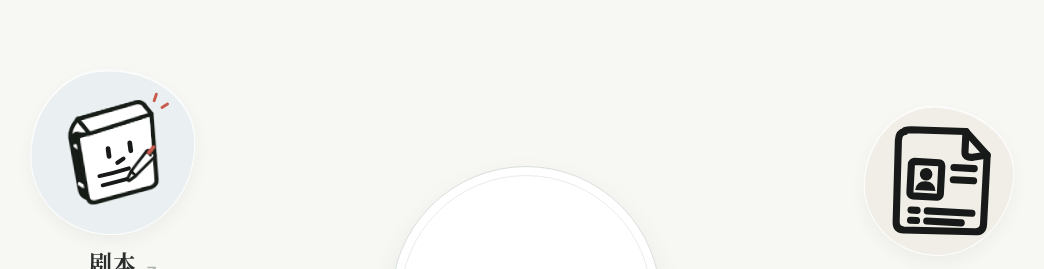
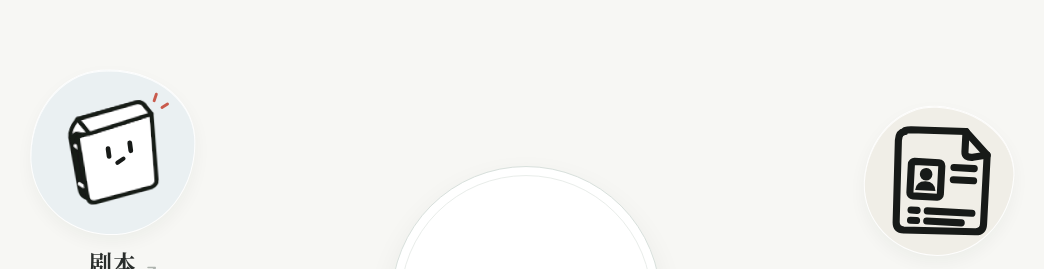
Before and after one commit to goheye/folio, a React (Vite) app: page / in a window 1280 px wide. Shown: the top 269 px of the page, without its empty margins (114-1158 px from the left). Built offline with nearby package versions, Linux system fonts and the light colour scheme.

Commit message:
静止态只显示闭合书本，点击时再显示书写笔尖

```diff
--- a/src/components/Doodle.tsx
+++ b/src/components/Doodle.tsx
@@ -72,6 +72,7 @@ export default function Doodle({
           <path d="M111 113 L112 128 M153 105 L154 120" />
           <path d="M127 141 L139 134" strokeWidth="8" />
         </g>
+        {active && <>
           <g className="doodle-script-writing" strokeWidth="7.5">
             <path className="doodle-script-line doodle-script-line-one" pathLength="100" d="M91 164 Q118 160 148 153" />
             <path className="doodle-script-line doodle-script-line-two" pathLength="100" d="M96 182 Q119 178 144 173" />
@@ -79,10 +80,9 @@ export default function Doodle({
           <g
             className="doodle-script-pen"
             strokeWidth="5.5"
-          transform={active ? undefined : 'translate(144 151)'}
             filter={'url(#' + filterId + ')'}
           >
-          {active && <animateMotion
+            <animateMotion
               begin="0s"
               dur="1.2s"
               fill="freeze"
@@ -90,11 +90,12 @@ export default function Doodle({
               keyTimes="0;0.42;0.62;1"
               keyPoints="0;0.354;0.723;1"
               path="M91 142 L148 132 C132 133 112 151 96 160 L144 151"
-          />}
+            />
             <path d="M0 22 L8 8 L40 -28 Q43 -31 47 -28 L54 -22 Q57 -19 53 -15 L16 17 L4 25 Q0 26 0 22 Z" fill="#fff" />
             <path d="M8 8 L16 17 M40 -28 L47 -20 M4 25 L16 17" fill="none" />
             <path d="M44 -25 L54 -35" stroke="#C95B4D" strokeWidth="7" />
           </g>
+        </>}
         <g className="doodle-script-accents" strokeWidth="5.5">
           <path d="M205 28 L210 16 M219 42 L230 36" stroke="#C95B4D" />
         </g>
```
Lines whose indentation alone changed are shown as unchanged.
